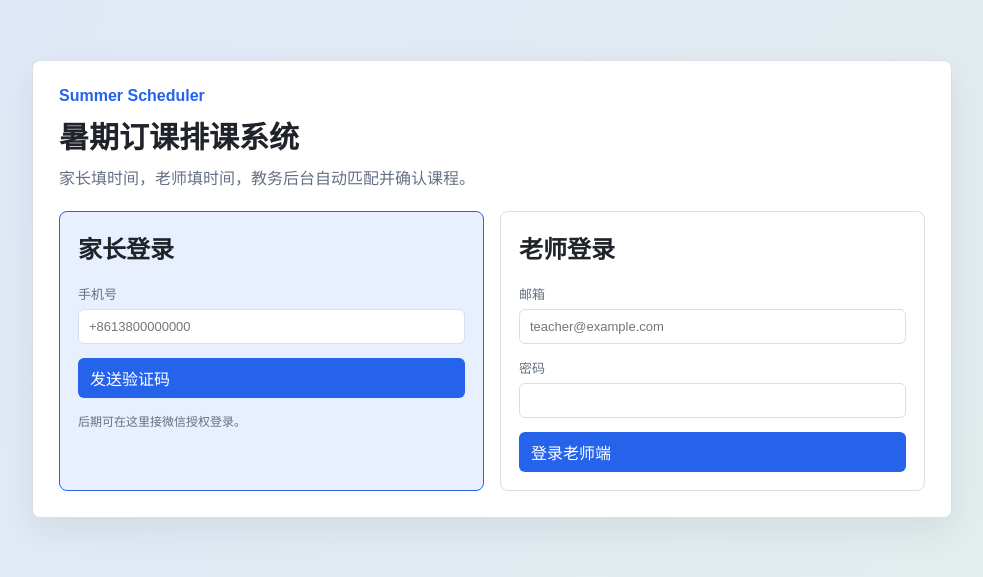
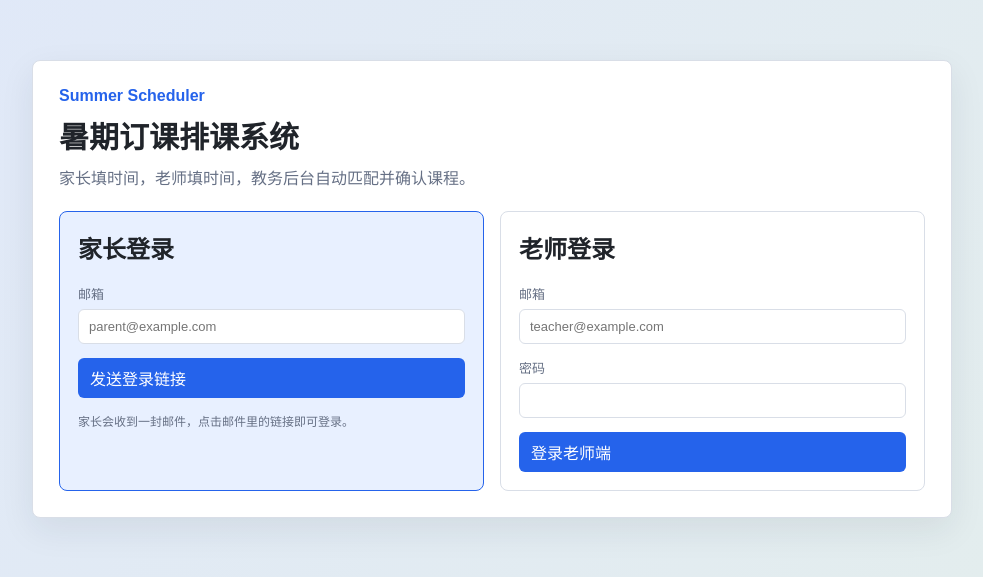
Before and after one commit to Ellachen3908/summer-scheduler-next, a Next.js app: page /login in a window 1280 px wide. Shown: the part 111-688 px from the top of the page, without its empty margins (148-1131 px from the left). Built offline with nearby package versions, Linux system fonts and the light colour scheme.

Commit message:
Update LoginPanel.tsx

```diff
--- a/components/LoginPanel.tsx
+++ b/components/LoginPanel.tsx
@@ -1,13 +1,13 @@
-import { sendParentOtp, teacherLogin, verifyParentOtp } from "@/app/actions";
+import { sendParentOtp, teacherLogin } from "@/app/actions";
 
 export function LoginPanel({
   sent,
-  phone,
+  email,
   tab,
   error
 }: {
   sent?: string;
-  phone?: string;
+  email?: string;
   tab?: string;
   error?: string;
 }) {
@@ -27,16 +27,17 @@ export function LoginPanel({
             <h2>家长登录</h2>
             {!sent ? (
               <form action={sendParentOtp} className="stack">
-                <label>手机号<input name="phone" placeholder="+8613800000000" defaultValue={phone} required /></label>
-                <button className="primary">发送验证码</button>
-                <p className="muted small">后期可在这里接微信授权登录。</p>
+                <label>邮箱<input name="email" type="email" placeholder="parent@example.com" defaultValue={email} required /></label>
+                <button className="primary">发送登录链接</button>
+                <p className="muted small">家长会收到一封邮件，点击邮件里的链接即可登录。</p>
               </form>
             ) : (
-              <form action={verifyParentOtp} className="stack">
-                <input type="hidden" name="phone" value={phone} />
-                <label>验证码<input name="token" inputMode="numeric" required /></label>
-                <button className="primary">登录家长端</button>
-              </form>
+              <div className="stack">
+                <p className="muted">登录链接已发送到：</p>
+                <strong>{email}</strong>
+                <p className="muted small">请打开邮箱，点击登录链接。</p>
+                <a className="button" href="/login">重新发送</a>
+              </div>
             )}
           </div>
 
```
